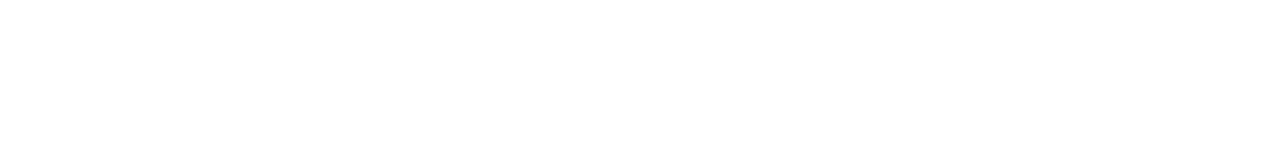
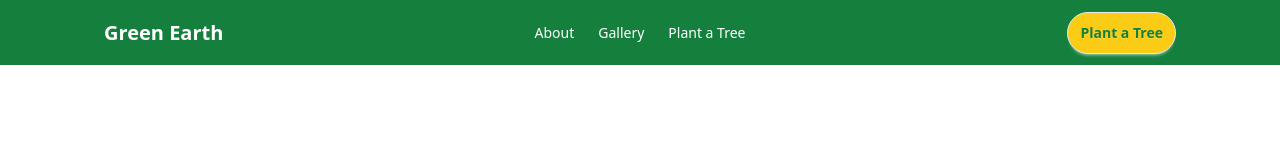
Before and after one commit to tangilakhatun/assignment-six-here, a plain HTML site: page index.html in a window 1280 px wide. Drawn offline with nearby package versions, Linux system fonts and the light colour scheme.

Commit message:
added navber section

```diff
--- a/index.html
+++ b/index.html
@@ -4,8 +4,60 @@
     <meta charset="UTF-8">
     <meta name="viewport" content="width=device-width, initial-scale=1.0">
     <title>Assignment-Six</title>
+    <!-- inter font -->
+     <link rel="preconnect" href="https://fonts.googleapis.com">
+<link rel="preconnect" href="https://fonts.gstatic.com" crossorigin>
+<link href="https://fonts.googleapis.com/css2?family=Inter:ital,opsz,wght@0,14..32,100..900;1,14..32,100..900&display=swap" rel="stylesheet">
+    <!-- tailwind daisyui -->
+     <link href="https://cdn.jsdelivr.net/npm/daisyui@5" rel="stylesheet" type="text/css" />
+<script src="https://cdn.jsdelivr.net/npm/@tailwindcss/browser@4"></script>
+    <!-- font asome cdn -->
+     <link rel="stylesheet" href="https://cdnjs.cloudflare.com/ajax/libs/font-awesome/7.0.1/css/all.min.css" integrity="sha512-2SwdPD6INVrV/lHTZbO2nodKhrnDdJK9/kg2XD1r9uGqPo1cUbujc+IYdlYdEErWNu69gVcYgdxlmVmzTWnetw==" crossorigin="anonymous" referrerpolicy="no-referrer" />
+     <!-- css link -->
+    <link rel="stylesheet" href="style.css">
 </head>
 <body>
+    <header>
+        <div class="navbar  bg-[#15803D]">
+  <div class="navbar-start">
+    <div class="dropdown">
+      <div tabindex="0" role="button" class=" btn btn-ghost lg:hidden">
+        <svg xmlns="http://www.w3.org/2000/svg" class="h-5 w-5" fill="none" viewBox="0 0 24 24" stroke="currentColor"> <path stroke-linecap="round" stroke-linejoin="round" stroke-width="2" d="M4 6h16M4 12h8m-8 6h16" /> </svg>
+      </div>
+      <ul
+        tabindex="0"
+        class="menu menu-sm dropdown-content bg-base-100  rounded-box z-1 mt-3 w-52 p-2 shadow ">
+        <li class=>
+            <a class="" href="">About</a>
+        </li>
+        <li>
+            <a href="">Gallery</a>
+        </li>
+        <li>
+            <a href="">Plant a Tree</a>
+        </li>
 
+      </ul>
+    </div>
+    <a class=" text-white btn-ghost text-xl ml-0 sm:ml-24 font-bold">Green Earth</a>
+  </div>
+  <div class="navbar-center hidden lg:flex  text-white">
+    <ul class="menu menu-horizontal  px-1">
+      <li>
+            <a href="">About</a>
+        </li>
+        <li>
+            <a href="">Gallery</a>
+        </li>
+        <li>
+            <a href="">Plant a Tree</a>
+        </li>
+    </ul>
+  </div>
+  <div class="navbar-end">
+    <a class="btn bg-[#FACC15] py-[20px] px-[12px] rounded-3xl mr-24 sm:mr-24 text-[#15803D]">Plant a Tree</a>
+  </div>
+</div>
+    </header>
 </body>
 </html>
--- /dev/null
+++ b/style.css
@@ -0,0 +1,3 @@
+*body{
+   font-family: "Inter", sans-serif;
+}
```
Also changed, not shown: tailwind.config.js (added).
